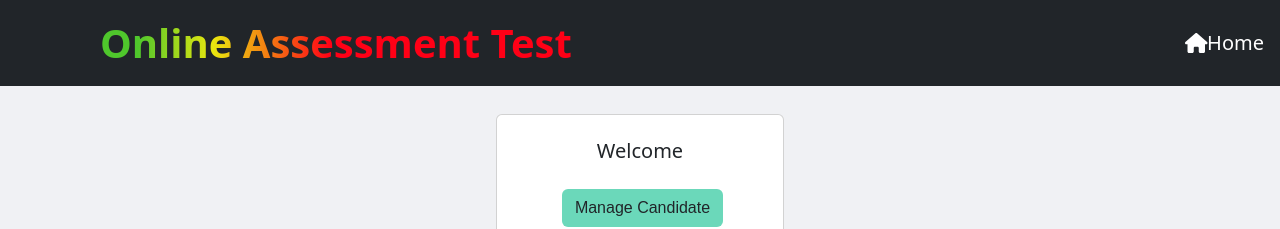
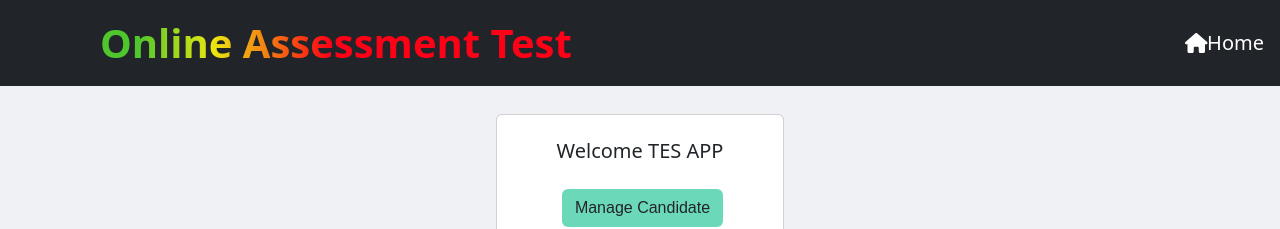
Before and after one commit to Vani-Adimulam/tesversion_2, a React (Create React App) app in the folder Client/: page /myprofiledashboard in a window 1280 px wide. Shown: the top 229 px of the page. Built offline with nearby package versions, Linux system fonts and the light colour scheme; no server answers; sample sign-in values are in the browser's storage; the HTML template or start-up script is replaced by a standard one.

Commit message:
build file added for the production

```diff
--- a/Client/src/Myprofile.jsx
+++ b/Client/src/Myprofile.jsx
@@ -6,7 +6,7 @@ import { BASE_URL } from "./Service/helper";
 
 const MyProfile = () => {
   const location = useLocation();
-  const email = location.state?.email; // Add a conditional check for email property
+  const email = location.state?.email || "TES APP"; // Add a conditional check for email property
   // console.log(email)
   const [token, setToken] = useContext(store);
   const [data, setData] = useState({});
--- a/Client/src/PendingApprovals.js
+++ b/Client/src/PendingApprovals.js
@@ -2,9 +2,10 @@ import axios from 'axios';
 import React, { useEffect, useState } from 'react';
 import { BASE_URL } from './Service/helper';
 import Pagination from 'react-js-pagination';
-import { useNavigate } from 'react-router';
+import { useNavigate,useLocation } from 'react-router-dom';
 
 const PendingApprovals = () => {
+  const location = useLocation();
   const [pendingApprovals, setPendingApprovals] = useState([]);
   const [pendingApprovalsStatus,setPendingApprovalsStatus] = useState("Loading Pending Approvals .Please wait...")
   const [searchQuery, setSearchQuery] = useState('');
```
Also changed, not shown: 9 other files (tests, documents, lock files or other folders).
